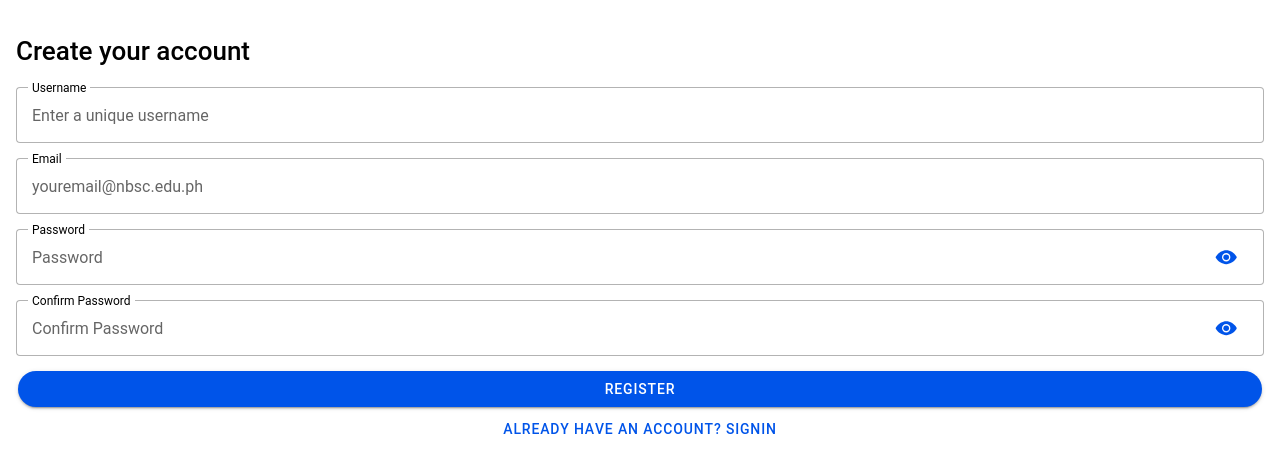
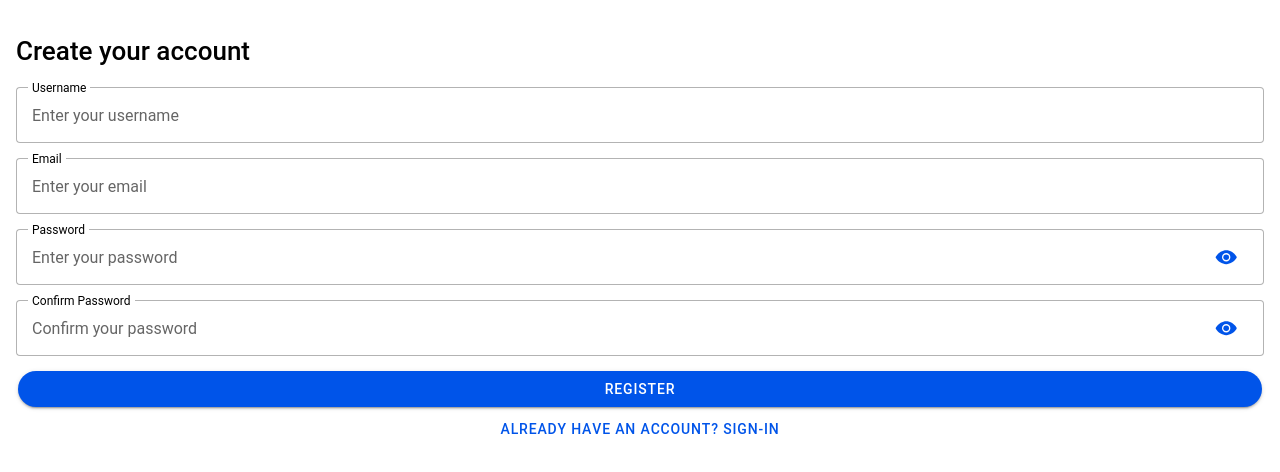
Before and after one commit to Dsovichy/it35-lab, a React (Vite) app: page /it35-lab/register in a window 1280 px wide. Shown: the top 472 px of the page. Built offline with nearby package versions, Linux system fonts and the light colour scheme.

Commit message:
tweaked some placeholders

```diff
--- a/src/pages/Register.tsx
+++ b/src/pages/Register.tsx
@@ -27,17 +27,7 @@ import { useState } from 'react';
     const [showSuccessModal, setShowSuccessModal] = useState(false);
 
     const handleOpenVerificationModal = () => {
-        {/*
-        if (!email.endsWith("@nbsc.edu.ph")) {
-            alert("Only @nbsc.edu.ph emails are allowed to register.");
-            return;
-        }
 
-        if (password !== confirmPassword) {
-            alert("Passwords do not match.");
-            return;
-        }
-        */}
         setShowVerificationModal(true);
     };
 
@@ -62,7 +52,7 @@ import { useState } from 'react';
                 labelPlacement="stacked"
                 fill="outline"
                 type="text"
-                placeholder="Enter a unique username"
+                placeholder="Enter your username"
                 value={username}
                 onIonChange={e => setUsername(e.detail.value!)}
             />
@@ -74,7 +64,7 @@ import { useState } from 'react';
                 labelPlacement="stacked"
                 fill="outline"
                 type="email"
-                placeholder="youremail@nbsc.edu.ph"
+                placeholder="Enter your email"
                 value={email}
                 onIonChange={e => setEmail(e.detail.value!)}
             />
@@ -86,7 +76,7 @@ import { useState } from 'react';
                 labelPlacement="stacked"
                 fill="outline"
                 type="password"
-                placeholder="Password"
+                placeholder="Enter your password"
                 value={password}
                 onIonChange={e => setPassword(e.detail.value!)}
             >
@@ -100,7 +90,7 @@ import { useState } from 'react';
                 labelPlacement="stacked"
                 fill="outline"
                 type="password"
-                placeholder="Confirm Password"
+                placeholder="Confirm your password"
                 value={confirmPassword}
                 onIonChange={e => setConfirmPassword(e.detail.value!)}
             >
@@ -114,7 +104,7 @@ import { useState } from 'react';
                 Register
             </IonButton>
             <IonButton routerLink="/it35-lab" expand="full" fill="clear" shape='round'>
-              Already have an account? Signin
+              Already have an account? Sign-in
             </IonButton>
 
             {/* Verification Modal */}
```
Also changed, not shown: src/pages/Login.tsx (+1 -11 lines).
